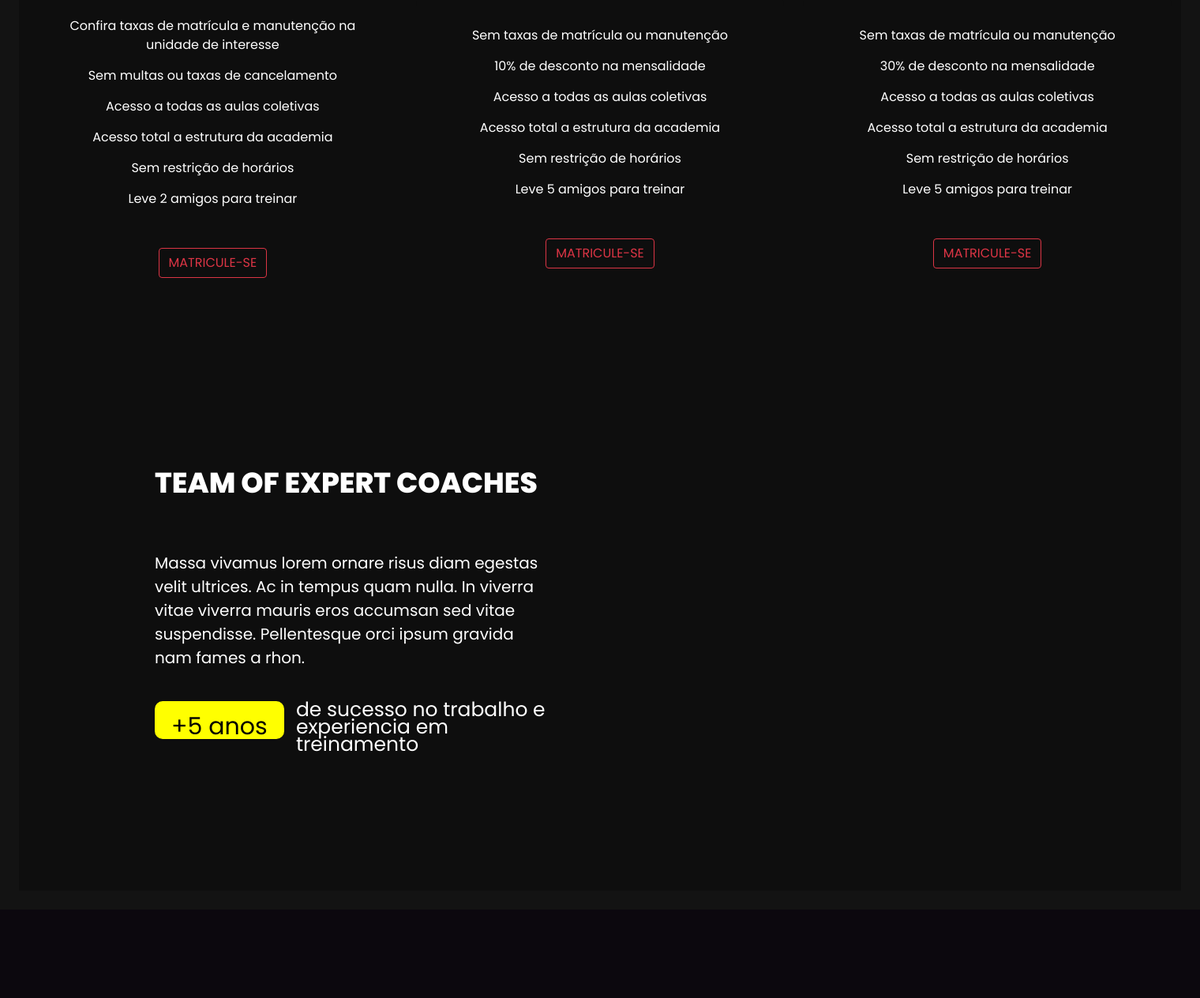
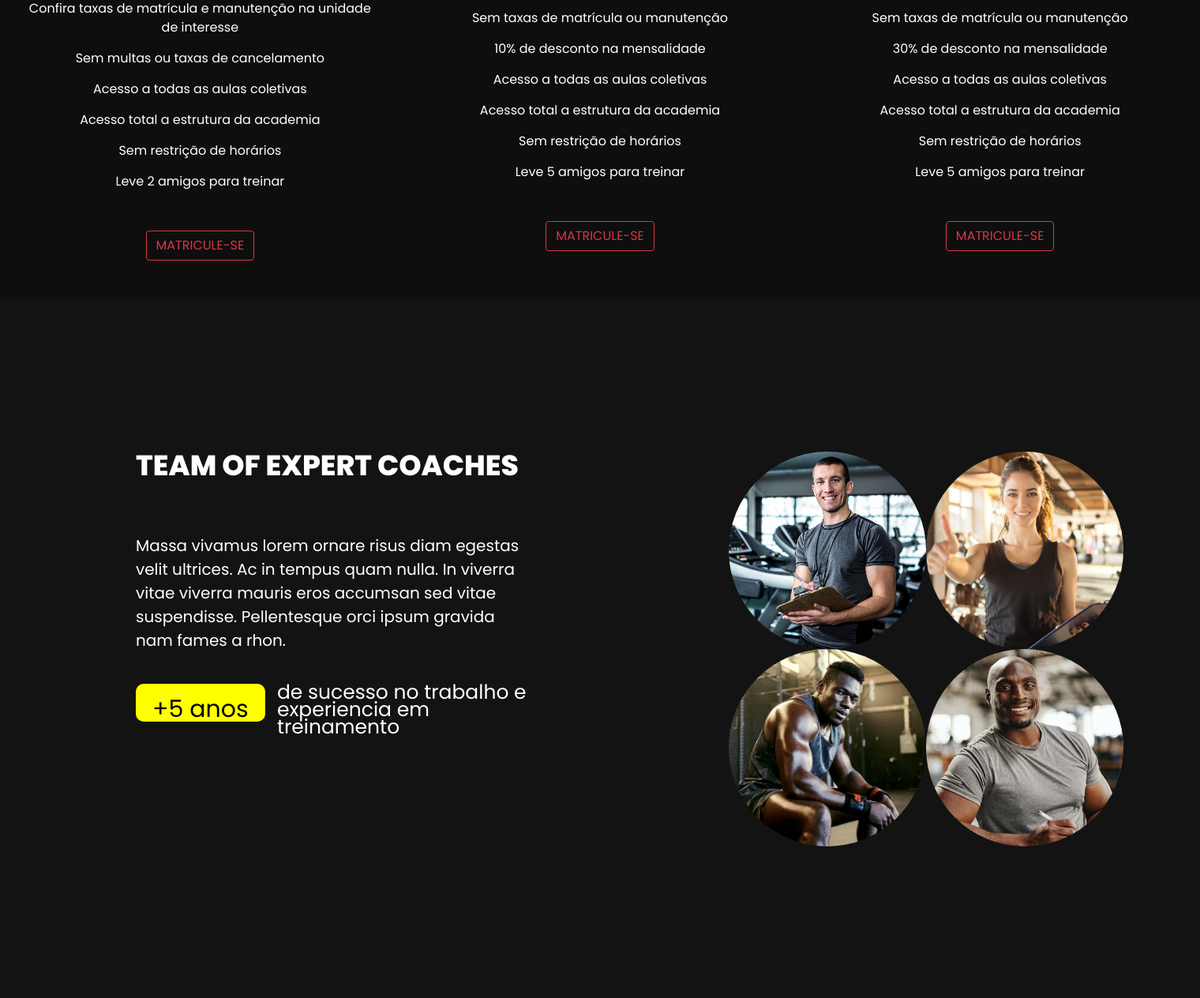
Before and after one commit to Kevin-Itam/GYM-Personal-Project, a PHP site: page /index_Apre.html in a window 1520 px wide. Shown: the part 2276-3540 px from the top of the page at 79% size. Before the commit the page ends 3228 px from the top, so only its background shows below. Run offline with PHP 8.4, Linux system fonts and the light colour scheme.

Commit message:
quarta 31/05/2023

```diff
--- a/css/style.css
+++ b/css/style.css
@@ -156,7 +156,6 @@ h5 {
 .gym_ativ {
     height: auto;
     width: auto;
-    padding: 24px;
     background-color: #0e0e0ef9;
 }
 
@@ -197,11 +196,14 @@ h5 {
 /*========= GYM COACHS =========*/
 
 .gym_coach {
+    display: flex;
+    flex-direction: row;
+    column-gap: 15vw;
     height: auto;
     width: auto;
     margin: 0;
     padding: 4rem 2rem;
-    background-color: #0e0e0e;
+
 }
 
 /*====   TEXTOS   ====*/
@@ -252,16 +254,74 @@ h2 {
     display: flex;
     flex-direction: row;
     column-gap: 1vw;
+
 }
 
-/*===================================*/
+/*============== COACHS =====================*/
 
-.gym_back {
-    height: auto;
-    width: auto;
+.gym_back_coach {
+    height: 500px;
+    width: 500px;
+    flex-wrap: wrap;
     display: flex;
     position: relative;
     left: 5vw;
+
 }
 
-.gym_back_prof {}
+.gym_back_prof {
+
+}
+
+.perf_img1{
+    display: flex;
+    border-radius: 100%;
+    height: 100%;
+    width: 100%;
+    background-image: url(/img/coach1.png);
+    background-size: cover;
+    background-repeat: no-repeat;
+    background-position: right;
+}
+.perf_img2{
+    display: flex;
+    border-radius: 100%;
+    height: 100%;
+    width: 100%;
+    background-image: url(/img/coach2.jpg);
+    background-size: cover;
+    background-repeat: no-repeat;
+    background-position: center;
+}
+.perf_img3{
+    display: flex;
+    border-radius: 100%;
+    height: 100%;
+    width: 100%;
+    background-image: url(/img/coach3.png);
+    background-size: cover;
+    background-repeat: no-repeat;
+    background-position: right;
+}
+.perf_img4{
+    display: flex;
+    border-radius: 100%;
+    height: 100%;
+    width: 100%;
+    background-image: url(/img/coach4.png);
+    background-size: cover;
+    background-repeat: no-repeat;
+    background-position: center;
+
+}
+
+
+.perfil_coach{
+    position: relative;
+    top: -1.5;
+    left: 1.5vw;
+    height: 50%;
+    width: 50%;
+    border-radius: 125px;
+
+}
--- a/index_Apre.html
+++ b/index_Apre.html
@@ -149,7 +149,7 @@
                 </div>
             </section>
             <!-- =================================================-->
-            <section class="corpo">
+
             <div class="row">
                 <h1 style="margin-top: 5%;">Planos Disponíveis</h1>
                 <div class="col-md-4 col-sm-6">
@@ -225,15 +225,17 @@
                     </div>
                 </div>
             </div>
-            </section>
+
             <section class="gym_coach">
                 <div class="gym_coach">
                     <div class="gym_coach">
                         <div class="body_spans">
                             <h2>TEAM OF EXPERT COACHES</h2>
                             <span class="span_c1">
-                                Massa vivamus lorem ornare risus diam egestas velit ultrices. Ac in tempus quam nulla. In
-                                viverra vitae viverra mauris eros accumsan sed vitae suspendisse. Pellentesque orci ipsum
+                                Massa vivamus lorem ornare risus diam egestas velit ultrices. Ac in tempus quam nulla.
+                                In
+                                viverra vitae viverra mauris eros accumsan sed vitae suspendisse. Pellentesque orci
+                                ipsum
                                 gravida nam fames a rhon.
                             </span>
                             <div class="span_c2">
@@ -246,15 +248,14 @@
                             </div>
                         </div>
 
-                        <section class="gym_back">
-                            <section class="gym_back_prof">
-                                <div></div>
-                                <div></div>
-                                <div></div>
-                                <div></div>
+                        <section class="gym_back_coach">
+                           <div class="perfil_coach"><a class="perf_img1"></a></div>
+                            <div class="perfil_coach"><a class="perf_img2"></a></div>
+                            <div class="perfil_coach"><a class="perf_img3"></a></div>
+                            <div class="perfil_coach"><a class="perf_img4"></a></div>
                         </section>
 
-                        </section>
+
                     </div>
                 </div>
             </section>
```
Also changed, not shown: img/coach4.png (added). Lines whose indentation alone changed are shown as unchanged.
